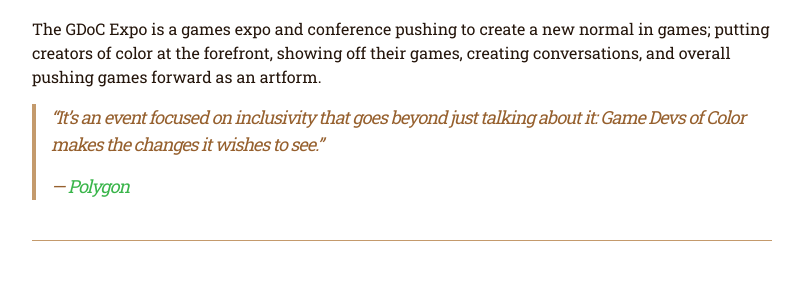
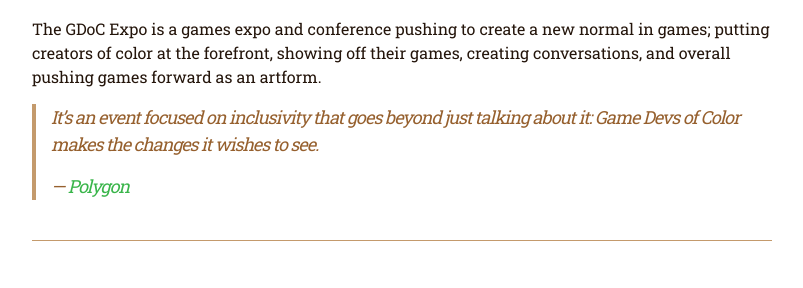
Before and after one commit to BrooklynGamery/gdocexpo, a Jekyll site: the page built from index-content.markdown, in a window 1280 px wide and 900 px high, scrolled down 752 px. Shown: the part 155-443 px from the top of the window, without its empty margins (238-1041 px from the left). Built offline with Jekyll 4.4.1, drawn with Linux system fonts in a browser that asks for light colours; our own code applies the rules of GitHub Pages for plain Markdown files.

Commit message:
removed quotation marks

```diff
--- a/index-content.markdown
+++ b/index-content.markdown
@@ -14,7 +14,7 @@
 The GDoC Expo is a games expo and conference pushing to create a new normal in games; putting creators of color at the forefront, showing off their games, creating conversations, and overall pushing games forward as an artform.
 
 <blockquote class="twitter-tweet" data-lang="en"><p lang="en" dir="ltr">
-“It’s an event focused on inclusivity that goes beyond just talking about it: Game Devs of Color makes the changes it wishes to see.”
+It’s an event focused on inclusivity that goes beyond just talking about it: Game Devs of Color makes the changes it wishes to see.
 </p>&mdash; <a href="https://www.polygon.com/2018/7/16/17574386/game-devs-of-color-expo-2018">Polygon</a></blockquote>
 
 ----
```
